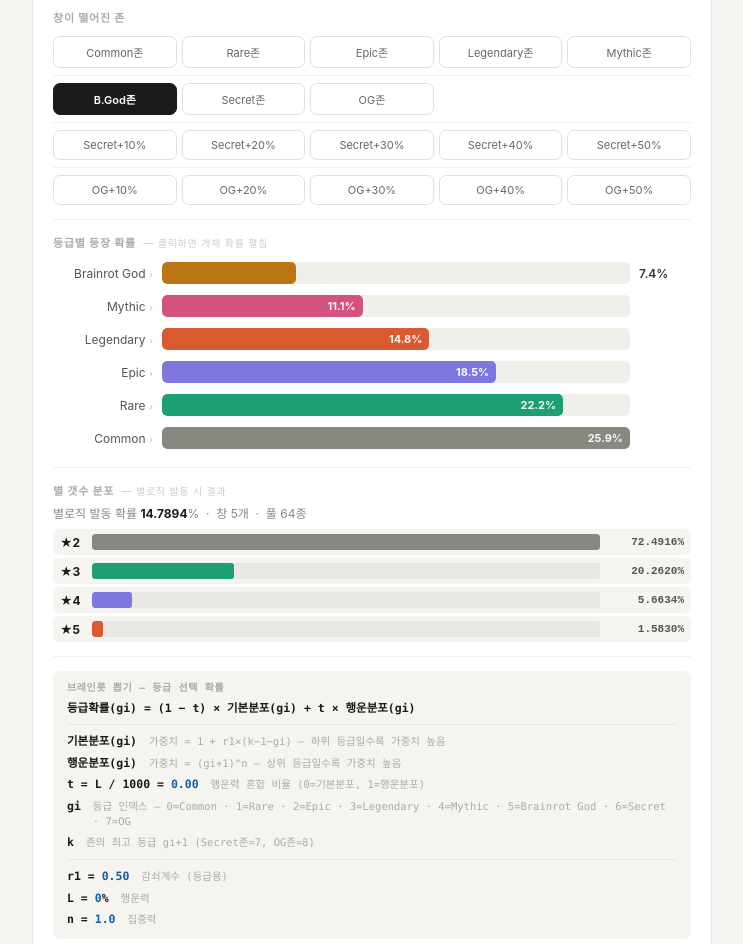
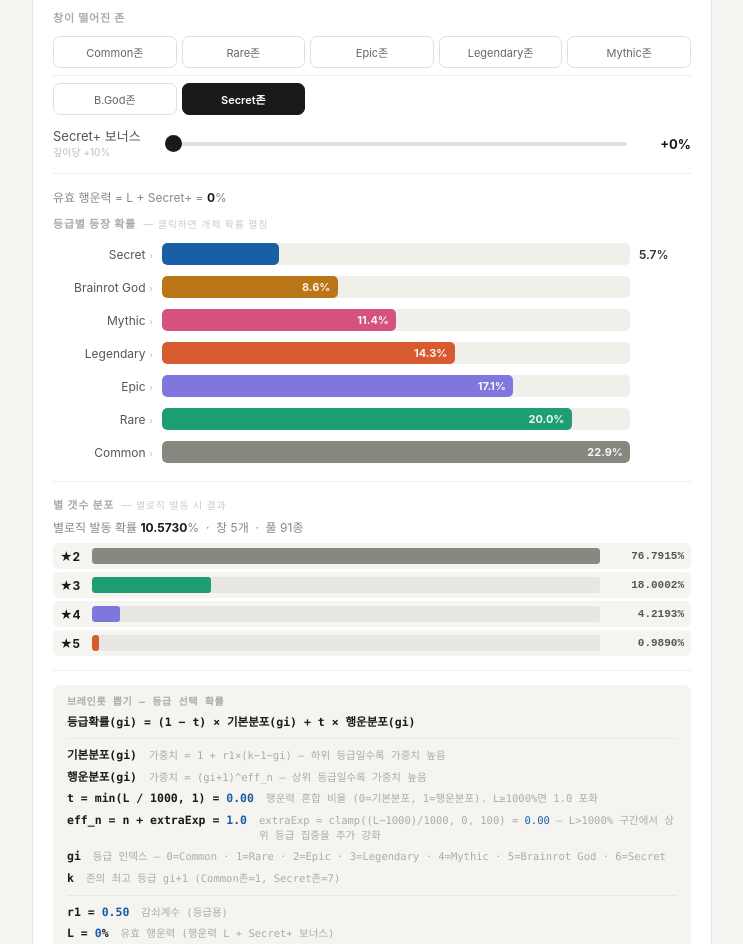
Before and after one commit to MHC-90/brainrot-calculator, a plain HTML site: page index.html in a window 1280 px wide. Shown: the part 378-1322 px from the top of the page, without its empty margins (268-1011 px from the left). Drawn offline with Linux system fonts and the light colour scheme; no server answers.

Commit message:
Update index.html

```diff
--- a/index.html
+++ b/index.html
@@ -32,6 +32,7 @@ input[type=range] {
   flex:1; -webkit-appearance:none; height:4px;
   background:#e0e0e0; border-radius:2px; outline:none; cursor:pointer;
 }
+input[type=range]:disabled { cursor:not-allowed; opacity:.5; }
 input[type=range]::-webkit-slider-thumb {
   -webkit-appearance:none; width:17px; height:17px;
   border-radius:50%; background:#1a1a1a; cursor:pointer;
@@ -50,6 +51,9 @@ input[type=range]::-moz-range-thumb {
 .zone-btn:hover { background:#f5f4f0; }
 .zone-btn.active { background:#1a1a1a; color:#fff; border-color:#1a1a1a; font-weight:600; }
 .divider { height:1px; background:#f0efe9; margin:14px 0; }
+
+.splus-row { display:flex; align-items:center; gap:12px; margin-top:13px; transition:opacity .15s; }
+.splus-row .ctrl-label { min-width:100px; }
 
 .grade-block { margin:3px 0; border-radius:8px; overflow:hidden; }
 .grade-bar-row {
@@ -130,7 +134,7 @@ input[type=range]::-moz-range-thumb {
   </div>
   <div class="ctrl-row">
     <span class="ctrl-label">행운력 L%</span>
-    <input type="range" min="0" max="1000" value="0" step="10" id="luck-sl">
+    <input type="range" min="0" max="4000" value="0" step="10" id="luck-sl">
     <span class="ctrl-val" id="luck-v">0%</span>
   </div>
   <div class="ctrl-row">
@@ -148,8 +152,19 @@ input[type=range]::-moz-range-thumb {
 <div class="card">
   <p class="sec-label">창이 떨어진 존</p>
   <div class="zone-grid" id="zone-grid"></div>
+
+  <div class="splus-row" id="splus-row">
+    <span class="ctrl-label">Secret+ 보너스<small id="splus-note">Secret존 전용</small></span>
+    <input type="range" min="0" max="1000" value="0" step="10" id="splus-sl">
+    <span class="ctrl-val" id="splus-v">+0%</span>
+  </div>
+
   <div class="divider"></div>
   <div id="s1-result" style="display:none">
+
+    <div style="font-size:12px;color:#888;margin-bottom:10px">
+      유효 행운력 = L + Secret+ = <span style="font-weight:700;color:#1a1a1a" id="disp-effluck">0</span>%
+    </div>
 
     <p class="sec-label" style="margin-bottom:8px">
       등급별 등장 확률
@@ -184,19 +199,23 @@ input[type=range]::-moz-range-thumb {
         </div>
         <div class="f-line">
           <span class="f-expr"><span class="f-var">행운분포(gi)</span></span>
-          <span class="f-comment">가중치 = (gi+1)^n  — 상위 등급일수록 가중치 높음</span>
+          <span class="f-comment">가중치 = (gi+1)^eff_n  — 상위 등급일수록 가중치 높음</span>
         </div>
         <div class="f-line">
-          <span class="f-expr"><span class="f-var">t</span>  = L / 1000 = <span class="f-val" id="disp-t">0.00</span></span>
-          <span class="f-comment">행운력 혼합 비율 (0=기본분포, 1=행운분포)</span>
+          <span class="f-expr"><span class="f-var">t</span>  = min(L / 1000, 1) = <span class="f-val" id="disp-t">0.00</span></span>
+          <span class="f-comment">행운력 혼합 비율 (0=기본분포, 1=행운분포). L≥1000%면 1.0 포화</span>
+        </div>
+        <div class="f-line">
+          <span class="f-expr"><span class="f-var">eff_n</span> = n + extraExp = <span class="f-val" id="disp-eff">1.0</span></span>
+          <span class="f-comment">extraExp = clamp((L−1000)/1000, 0, 100) = <span class="f-val" id="disp-extra">0.00</span>  — L>1000% 구간에서 상위 등급 집중을 추가 강화</span>
         </div>
         <div class="f-line">
           <span class="f-expr"><span class="f-var">gi</span></span>
-          <span class="f-comment">등급 인덱스 — 0=Common · 1=Rare · 2=Epic · 3=Legendary · 4=Mythic · 5=Brainrot God · 6=Secret · 7=OG</span>
+          <span class="f-comment">등급 인덱스 — 0=Common · 1=Rare · 2=Epic · 3=Legendary · 4=Mythic · 5=Brainrot God · 6=Secret</span>
         </div>
         <div class="f-line">
           <span class="f-expr"><span class="f-var">k</span></span>
-          <span class="f-comment">존의 최고 등급 gi+1  (Secret존=7, OG존=8)</span>
+          <span class="f-comment">존의 최고 등급 gi+1  (Common존=1, Secret존=7)</span>
         </div>
         <div class="f-divider"></div>
         <div class="f-line">
@@ -205,7 +224,7 @@ input[type=range]::-moz-range-thumb {
         </div>
         <div class="f-line">
           <span class="f-expr"><span class="f-var">L</span>  = <span class="f-val" id="disp-l">0</span>%</span>
-          <span class="f-comment">행운력</span>
+          <span class="f-comment">유효 행운력 (행운력 L + Secret+ 보너스)</span>
         </div>
         <div class="f-line">
           <span class="f-expr"><span class="f-var">n</span>  = <span class="f-val" id="disp-n">1.0</span></span>
@@ -283,7 +302,7 @@ input[type=range]::-moz-range-thumb {
           <span class="f-expr">가중치(k) = base^(k−2) × k^(n×t)</span>
         </div>
         <div class="f-line">
-          <span class="f-expr">base = min(1, (N/M)^(0.5×(1−t)))</span>
+          <span class="f-expr">base = (N/M)^(0.5×(1−t))</span>
         </div>
         <div class="f-divider"></div>
         <div class="f-line">
@@ -291,8 +310,8 @@ input[type=range]::-moz-range-thumb {
           <span class="f-comment">별 갯수 (2~N) — 가중치가 높을수록 더 자주 뽑힘</span>
         </div>
         <div class="f-line">
-          <span class="f-expr"><span class="f-var">t</span>  = L / 4000 = <span class="f-val" id="disp-ts">0.0000</span></span>
-          <span class="f-comment">행운력 조절값 (L=0→t=0, L=1000%→t=0.25)</span>
+          <span class="f-expr"><span class="f-var">t</span>  = clamp(L / 4000, 0, 1) = <span class="f-val" id="disp-ts">0.0000</span></span>
+          <span class="f-comment">행운력 조절값 (L=1000%→0.25). L≥4000%면 1.0 상한 (이 기능 한정 캡)</span>
         </div>
         <div class="f-line">
           <span class="f-expr"><span class="f-var">n</span>  = <span class="f-val" id="disp-ns">1.0</span></span>
@@ -323,24 +342,16 @@ input[type=range]::-moz-range-thumb {
 </div>
 
 <script>
-const GRADE_NAMES  = ['Common','Rare','Epic','Legendary','Mythic','Brainrot God','Secret','OG'];
-const GRADE_COLORS = ['#888780','#1D9E75','#7F77DD','#D85A30','#D4537E','#BA7517','#185FA5','#E24B4A'];
+const GRADE_NAMES  = ['Common','Rare','Epic','Legendary','Mythic','Brainrot God','Secret'];
+const GRADE_COLORS = ['#888780','#1D9E75','#7F77DD','#D85A30','#D4537E','#BA7517','#185FA5'];
 
+// OG 등급/존 삭제 (최고 등급 = Secret, k 최대 7). Secret+ 보너스는 슬라이더로 처리.
 const ZONES = [
-  {n:'Common존',   k:1,el:0}, {n:'Rare존',      k:2,el:0},
-  {n:'Epic존',     k:3,el:0}, {n:'Legendary존', k:4,el:0},
-  {n:'Mythic존',   k:5,el:0},
+  {n:'Common존',   k:1}, {n:'Rare존',      k:2},
+  {n:'Epic존',     k:3}, {n:'Legendary존', k:4},
+  {n:'Mythic존',   k:5},
   null,
-  {n:'B.God존',    k:6,el:0}, {n:'Secret존',    k:7,el:0},
-  {n:'OG존',       k:8,el:0},
-  null,
-  {n:'Secret+10%', k:7,el:10},{n:'Secret+20%',  k:7,el:20},
-  {n:'Secret+30%', k:7,el:30},{n:'Secret+40%',  k:7,el:40},
-  {n:'Secret+50%', k:7,el:50},
-  null,
-  {n:'OG+10%',     k:8,el:10},{n:'OG+20%',      k:8,el:20},
-  {n:'OG+30%',     k:8,el:30},{n:'OG+40%',      k:8,el:40},
-  {n:'OG+50%',     k:8,el:50},
+  {n:'B.God존',    k:6}, {n:'Secret존',    k:7},
 ];
 
 const BR = {
@@ -405,13 +416,10 @@ const BR = {
     {n:'Torrtuginni Dragonfrutini',inc:325000,r:21},{n:'Karkerkar Kurkur',inc:300000,r:22},
     {n:'La Vacca Saturno Saturnita',inc:300000,r:22},
   ],
-  'OG':[
-    {n:'Strawberry Elephant',inc:70000000,r:0},
-    {n:'Meowl',inc:50000000,r:1},
-  ],
 };
 
-let r1=0.5, r2=0.5, luck=0, n_exp=1.0, spearCount=5, currentZone=null;
+let r1=0.5, r2=0.5, luck=0, n_exp=1.0, spearCount=5, secretPlus=0, currentZone=null;
+let effLuck=0;  // 유효 행운력 = luck + (Secret존이면 secretPlus)
 const openGrades = new Set();
 
 function fmtInc(v) {
@@ -429,16 +437,17 @@ function calcPerm(M, N) {
 
 function calcNatProb(N, M) {
   // 자연중복 발동 확률 = 1 - perm(M,N) / M^N
+  if (N < 2) return 0;
   if (N > M) return 100;
   const nodup = calcPerm(M, N) / Math.pow(M, N);
   return (1 - nodup) * 100;
 }
 
 function calcStarDist(N, M, L, n) {
-  // base = min(1, (N/M)^(0.5*(1-t)))  — 1로 캡: N>=M이면 균등 분포
-  // W(k) = base^(k-2) * k^(n*t),  t = L/4000
-  const t = L / 4000;
-  const base = Math.min(1, Math.pow(N/M, 0.5*(1-t)));
+  // [게임 일치] base = (N/M)^(0.5*(1-t))  — min(1) 캡 없음
+  // W(k) = base^(k-2) * k^(n*t),  t = clamp(L/4000, 0, 1)  (이 기능 한정 L>4000% 는 4000% 로 간주)
+  const t = Math.min(Math.max(L / 4000, 0), 1);
+  const base = Math.pow(N/M, 0.5*(1-t));
   const w = [];
   for (let k = 2; k <= N; k++) {
     const w1 = Math.pow(base, k-2);
@@ -450,7 +459,7 @@ function calcStarDist(N, M, L, n) {
 }
 
 function renderStarDist(N, M) {
-  const ts = (luck / 4000).toFixed(4);
+  const ts = Math.min(Math.max(effLuck / 4000, 0), 1).toFixed(4);
   const setEl = (id, val) => { const e = document.getElementById(id); if(e) e.textContent = val; };
   setEl('disp-spear', N);
   setEl('disp-m', M);
@@ -463,13 +472,18 @@ function renderStarDist(N, M) {
   setEl('disp-spear2', N);
   setEl('disp-m2', M);
 
-  const dist = calcStarDist(N, M, luck, n_exp);
+  const container = document.getElementById('star-dist-rows');
+  container.innerHTML = '';
+
+  if (N < 2) {
+    container.innerHTML = '<div style="font-size:12px;color:#bbb;padding:6px 7px">창이 2개 이상이어야 별로직이 발동합니다.</div>';
+    return;
+  }
+
+  const dist = calcStarDist(N, M, effLuck, n_exp);
   const maxP = Math.max(...dist);
-  const expected = dist.reduce((s,p,i) => s + (i+2)*p/100, 0);
 
   const STAR_COLORS = ['#888780','#1D9E75','#7F77DD','#D85A30','#D4537E','#BA7517','#185FA5','#E24B4A','#639922'];
-  const container = document.getElementById('star-dist-rows');
-  container.innerHTML = '';
   dist.forEach((p, i) => {
     const k = i + 2;
     const bw = maxP > 0 ? p/maxP*100 : 0;
@@ -492,14 +506,18 @@ function calcGradeProbs(k, tl) {
 
   const t = Math.min(tl / 1000, 1);
 
-  // P_base: r1 감쇠 분포
+  // [게임 일치] L>1000% 구간 강화: effective_n_exp = n + extraExp
+  //   extraExp = clamp((L-1000)/1000, 0, 100)  — t 포화 후 행운분포 모양을 더 뾰족하게
+  const extraExp = Math.min(Math.max((tl - 1000) / 1000, 0), 100);
+  const eff = n_exp + extraExp;
+
+  // P_base: r1 감쇠 분포 (하위 등급 가중)
   const wb = Array.from({length:k}, (_,gi) => 1 + r1*(k-1-gi));
   const sb = wb.reduce((a,b)=>a+b, 0);
   const pb = wb.map(w => w/sb);
 
-  // P_luck: 상위 집중 분포 — W_luck(gi) = (gi+1)^n
-  // n=0이면 균등, n 클수록 최상위에 집중. Common도 자연스럽게 참여 (1^n = 1)
-  const wl = Array.from({length:k}, (_,gi) => Math.pow(gi + 1, n_exp));
+  // P_luck: 상위 집중 분포 — W_luck(gi) = (gi+1)^eff
+  const wl = Array.from({length:k}, (_,gi) => Math.pow(gi + 1, eff));
   const sl = wl.reduce((a,b)=>a+b, 0);
   const pl = wl.map(w => w/sl);
 
@@ -549,22 +567,36 @@ ZONES.forEach((z,zi)=>{
   zg.appendChild(btn);
 });
 
-function updateDispValues(tl) {
+function updateDispValues() {
   document.getElementById('disp-r1').textContent = r1.toFixed(2);
   document.getElementById('disp-r2').textContent = r2.toFixed(2);
-  document.getElementById('disp-l').textContent  = luck;
+  document.getElementById('disp-l').textContent  = effLuck;
   document.getElementById('disp-n').textContent  = n_exp.toFixed(1);
-  document.getElementById('disp-t').textContent  = Math.min(tl/1000,1).toFixed(2);
+  document.getElementById('disp-t').textContent  = Math.min(effLuck/1000,1).toFixed(2);
+  const extraExp = Math.min(Math.max((effLuck - 1000) / 1000, 0), 100);
+  document.getElementById('disp-extra').textContent = extraExp.toFixed(2);
+  document.getElementById('disp-eff').textContent   = (n_exp + extraExp).toFixed(1);
 }
 
 function render() {
   if(currentZone===null) return;
   zg.querySelectorAll('.zone-btn').forEach(b=>b.classList.toggle('active',+b.dataset.zi===currentZone));
   const z=ZONES[currentZone];
-  const tl=luck+z.el;
-  updateDispValues(tl);
 
-  const probs=calcGradeProbs(z.k, tl);
+  // Secret+ 보너스: Secret존(k=7)에서만 적용. 그 외 존은 슬라이더 비활성 + 회색.
+  const isSecret = z.k === 7;
+  const splusRow = document.getElementById('splus-row');
+  const splusSl  = document.getElementById('splus-sl');
+  const splusNote= document.getElementById('splus-note');
+  splusSl.disabled = !isSecret;
+  splusRow.style.opacity = isSecret ? '1' : '0.4';
+  splusNote.textContent = isSecret ? '깊이당 +10%' : 'Secret존 전용';
+
+  effLuck = luck + (isSecret ? secretPlus : 0);
+  document.getElementById('disp-effluck').textContent = effLuck;
+  updateDispValues();
+
+  const probs=calcGradeProbs(z.k, effLuck);
   const maxP=Math.max(...probs);
 
   document.getElementById('s1-result').style.display='block';
@@ -595,10 +627,9 @@ function render() {
     gb.appendChild(block);
   }
 
-  // 존의 브레인롯 풀 종수 계산
-  // HTML에서는 선택된 존의 M을 기준으로 표시
-  // 실제 게임에서는 각 창의 존별 풀종수 평균값 사용 (소수 그대로)
-  const GRADE_POOL_SIZES = [6,15,23,38,49,64,89,91];
+  // 존의 브레인롯 풀 종수 (게임 POOL_SIZE 와 동일, k=1..7)
+  // 실제 게임에서는 각 창의 존별 풀종수 평균값(소수) 사용 — 여기선 선택 존 기준 단일값.
+  const GRADE_POOL_SIZES = [6,15,23,38,49,64,91];
   const M = GRADE_POOL_SIZES[z.k-1];
   renderStarDist(spearCount, M);
 }
@@ -608,6 +639,7 @@ document.getElementById('r2-sl').oninput=e=>{r2=e.target.value/100;document.getE
 document.getElementById('luck-sl').oninput=e=>{luck=+e.target.value;document.getElementById('luck-v').textContent=luck+'%';render();};
 document.getElementById('n-sl').oninput=e=>{n_exp=e.target.value/10;document.getElementById('n-v').textContent=n_exp.toFixed(1);render();};
 document.getElementById('spear-sl').oninput=e=>{spearCount=+e.target.value;document.getElementById('spear-v').textContent=spearCount+'개';render();};
+document.getElementById('splus-sl').oninput=e=>{secretPlus=+e.target.value;document.getElementById('splus-v').textContent='+'+secretPlus+'%';render();};
 
 
 const API_URL = 'https://zbrsowxhjl.execute-api.us-east-1.amazonaws.com/config';
@@ -617,6 +649,7 @@ function applyConfig(data) {
   r2    = parseFloat(data.r2)  || 0.5;
   luck  = parseInt(data.luck)  || 0;
   n_exp = parseFloat(data.n)   || 1.0;
+  if (luck > 4000) luck = 4000;
   document.getElementById('r1-sl').value   = Math.round(r1*100);
   document.getElementById('r2-sl').value   = Math.round(r2*100);
   document.getElementById('luck-sl').value = luck;
@@ -679,14 +712,14 @@ function exportGachaSystem() {
 '-- ============================',
 'local r1    = ' + r1.toFixed(2) + '  -- 감쇠계수 (등급용) - 클수록 하위 등급이 더 자주 등장',
 'local r2    = ' + r2.toFixed(2) + '  -- 감쇠계수 (개체용) - 클수록 저수익 개체가 더 자주 등장',
-'local LUCK  = ' + luck + '           -- 행운력 (0~1000%)',
+'local LUCK  = ' + luck + '           -- 행운력 (0~4000%)',
 'local N_EXP = ' + n_exp.toFixed(1) + '         -- 집중력 (0~5.0) - 클수록 행운력 효과가 최상위에 집중',
 'local SPEAR = ' + spearCount + '           -- 창 갯수 (1~10)',
 '',
-'-- 등급별 브레인롯 풀 종수',
+'-- 등급별 브레인롯 풀 종수 (Common~Secret, OG 삭제)',
 'local POOL_SIZE = {',
 '    [1]=6,  [2]=15, [3]=23, [4]=38,',
-'    [5]=49, [6]=64, [7]=89, [8]=91,',
+'    [5]=49, [6]=64, [7]=91,',
 '}',
 '',
 '-- ============================',
@@ -713,10 +746,12 @@ function exportGachaSystem() {
 '-- 반환값: 별 갯수 (2~N)',
 '-- ============================',
 'function GachaSystem.rollStarCount(N, M)',
-'    local t = LUCK / 4000  -- 행운력 조절값 (LUCK=1000이면 t=0.25)',
+'    -- [중복 보정 한정 캡] L > 4000% 는 4000% 로 간주 (t 상한 1.0)',
+'    -- t>1 의 overflow(룰렛 NaN) + 작은풀(N>M) 역효과를 함께 차단',
+'    local t = math.clamp(LUCK / 4000, 0, 1)',
 '',
-'    -- base: 창 많고 존 낮을수록 커짐 -> 고별 유리',
-'    local base = math.min(1, (N / M) ^ (0.5 * (1 - t)))  -- 1로 캡: N>=M이면 균등 분포',
+'    -- base: 창 많고 존 낮을수록 커짐 -> 고별 유리 (min 캡 없음, t<=1 라 역효과 없음)',
+'    local base = (N / M) ^ (0.5 * (1 - t))',
 '',
 '    -- 각 별 갯수(2~N)의 가중치 계산',
 '    local weights = {}',
@@ -738,12 +773,16 @@ function exportGachaSystem() {
 '',
 '-- ============================',
 '-- 함수 3: 브레인롯 뽑기 - 등급 선택',
-'-- k: 존의 최고 등급+1 (예: Secret존=7, OG존=8)',
-'-- tl: 행운력 총합 (LUCK + 존 보너스)',
-'-- 반환값: 등급 인덱스 (0=Common ~ 7=OG)',
+'-- k: 존의 최고 등급+1 (예: Secret존=7)',
+'-- tl: 유효 행운력 (LUCK + Secret+ 깊이 보너스 10%×깊이)',
+'-- 반환값: 등급 인덱스 (0=Common ~ 6=Secret)',
 '-- ============================',
 'function GachaSystem.rollGrade(k, tl)',
 '    local t = math.min(tl / 1000, 1)',
+'',
+'    -- L>1000% 구간 강화: effective_n_exp = N_EXP + extraExp',
+'    local extraExp = math.clamp((tl - 1000) / 1000, 0, 100)',
+'    local eff = N_EXP + extraExp',
 '',
 '    -- 기본분포: 하위 등급일수록 자주 등장',
 '    local base_w = {}',
@@ -753,11 +792,11 @@ function exportGachaSystem() {
 '        base_sum = base_sum + base_w[gi]',
 '    end',
 '',
-'    -- 행운분포: 상위 등급일수록 자주 등장',
+'    -- 행운분포: 상위 등급일수록 자주 등장 (eff 클수록 최상위 집중)',
 '    local luck_w = {}',
 '    local luck_sum = 0',
 '    for gi = 0, k-1 do',
-'        luck_w[gi] = (gi + 1) ^ N_EXP',
+'        luck_w[gi] = (gi + 1) ^ eff',
 '        luck_sum = luck_sum + luck_w[gi]',
 '    end',
 '',
@@ -780,9 +819,9 @@ function exportGachaSystem() {
 '',
 '-- ============================',
 '-- 함수 4: 브레인롯 뽑기 - 등급 내 개체 선택',
-'-- grade: 등급 인덱스 (0=Common ~ 7=OG)',
+'-- grade: 등급 인덱스 (0=Common ~ 6=Secret)',
 '-- excludeList: 이미 뽑힌 브레인롯 ID 목록 (별로직 3단계 중복 방지용)',
-'--              예) { ["Dragon Cannelloni"]=true, ["Meowl"]=true }',
+'--              예) { ["Dragon Cannelloni"]=true }',
 '-- 반환값: 브레인롯 ID',
 '-- ============================',
 'function GachaSystem.rollBrainrot(grade, excludeList)',
@@ -826,7 +865,7 @@ function exportGachaSystem() {
   a.click();
 }
 
-currentZone=6;
+currentZone=7;   // 기본 = Secret존 (ZONES 인덱스 7)
 loadFromServer();
 </script>
 </body>
```
